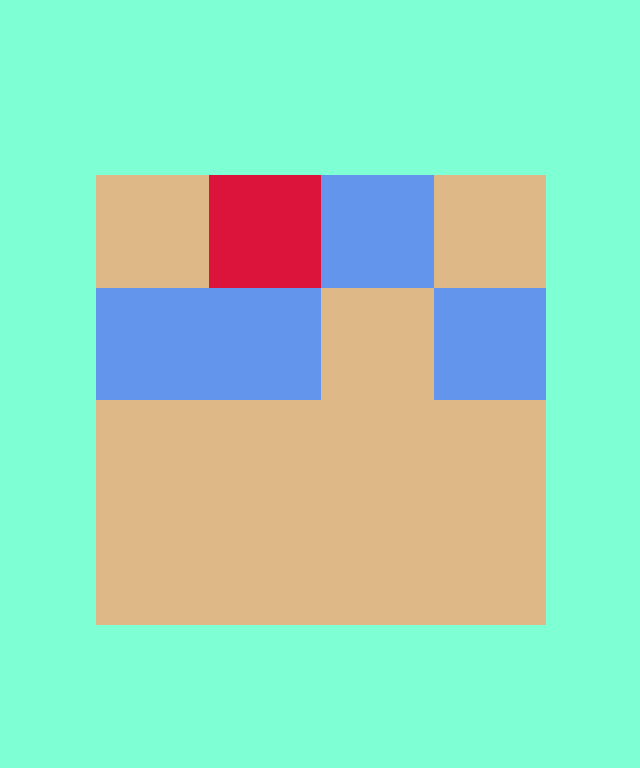
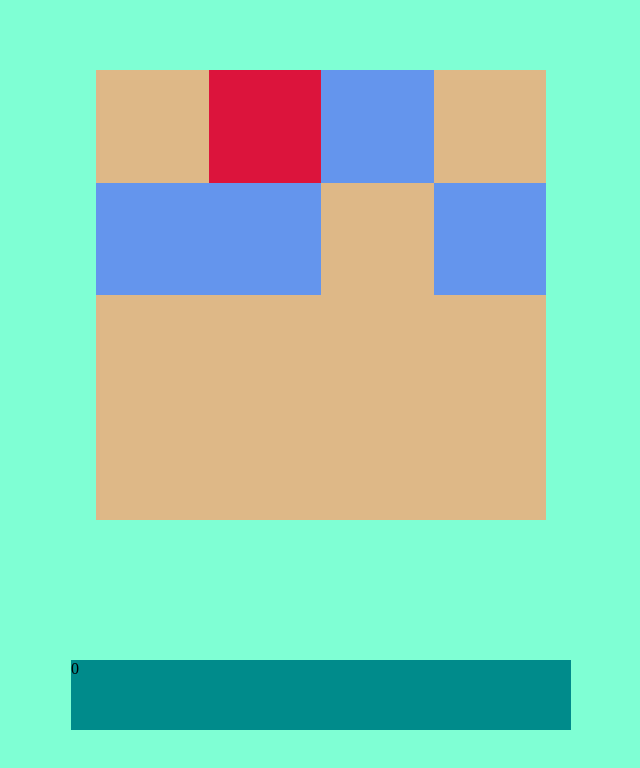
Before and after one commit to darkOwlWood/ReactWhackAMoleGame, a React app: page / in a window 1280 px wide. Shown: the top 768 px of the page, without its empty margins (319-959 px from the left). Built offline with nearby package versions, Linux system fonts and the light colour scheme.

Commit message:
Score tracker prototype was added

```diff
--- a/src/assets/style/components/GameContainer.scss
+++ b/src/assets/style/components/GameContainer.scss
@@ -5,6 +5,19 @@
     background-color: aquamarine;
 
     display: flex;
-    justify-content: center;
+    flex-direction: column;
+    justify-content: space-around;
     align-items: center;
 }
+
+.game-container__mole-board{
+    width: 450px;
+    height: 450px;
+}
+
+.game-container__game-stat{
+    width: 500px;
+    height: 70px;
+
+    background-color: darkcyan;
+}
--- a/src/assets/style/components/MoleBoard.scss
+++ b/src/assets/style/components/MoleBoard.scss
@@ -1,6 +1,6 @@
 .mole-board{
-    width: 450px;
-    height: 450px;
+    width: 100%;
+    height: 100%;
 
     background-color: brown;
 
--- a/src/components/GameContainer.jsx
+++ b/src/components/GameContainer.jsx
@@ -1,12 +1,19 @@
-import React from 'react';
+import React, { useState, useEffect } from 'react';
 import '../assets/style/components/GameContainer.scss';
-import MoleBoard from '../components/MoleBoard';
+import MoleBoard from './MoleBoard';
+import GameStat from './GameStat';
 
 const GameContainer = () => {
+
+    const [gameStats, setGameStats] = useState({score: 0});
+
     return (
         <div className="game-container">
             <div className="game-container__mole-board">
-                <MoleBoard />
+                <MoleBoard setGameStats={setGameStats}/>
+            </div>
+            <div className="game-container__game-stat">
+                <GameStat gameStats={gameStats} />
             </div>
         </div>
     );
--- /dev/null
+++ b/src/components/GameStat.jsx
@@ -0,0 +1,14 @@
+import React from 'react';
+import '../assets/style/components/GameStat.scss';
+
+const GameStat = ({gameStats}) => {
+    return (
+        <div className="game-stat">
+            {
+                gameStats.score
+            }
+        </div>
+    );
+}
+
+export default GameStat;
--- a/src/components/MoleBoard.jsx
+++ b/src/components/MoleBoard.jsx
@@ -3,14 +3,18 @@ import '../assets/style/components/MoleBoard.scss';
 import Mole from './Mole';
 
 const MOLE_NUMBER = 16;
-const RED_MOLE =  {id:0, points: 100};
+const RED_MOLE  = {id:0, points: 100};
 const BLUE_MOLE = {id:1, points: 150};
 const GOLD_MOLE = {id:2, points: 300};
 
-const MoleBoard = () => {
+const MoleBoard = ({setGameStats}) => {
 
     const activeMole = useRef(0);
     const [score,setScore] = useState(0);
+
+    useEffect(() => {
+        setGameStats({score});
+    },[score]);
 
     const molePoints = (moleId) => {
         let points = 0;
```
Also changed, not shown: src/assets/style/components/GameStat.scss (added), src/assets/style/components/GameStats.scss (deleted), src/components/GameStats.jsx (deleted).
